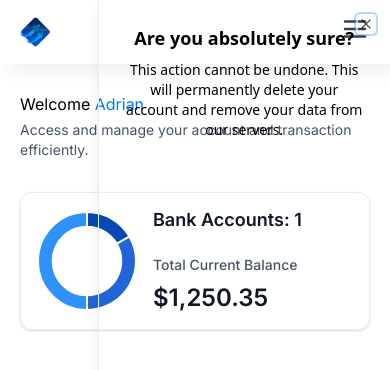
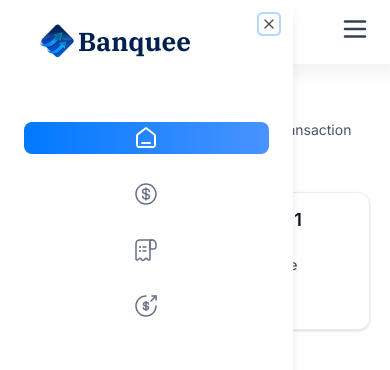
Before and after one commit to Berthje/banquee-app, a Next.js app: page / in a window 390 px wide. Both pictures are taken after a click on the button 355 px from the left and 29 px from the top of the page. Shown: the top 370 px of the page. Built offline with nearby package versions, Linux system fonts and the light colour scheme.

Commit message:
refactor: Update MobileNav component with improved mobile navigation

```diff
--- a/components/MobileNav.tsx
+++ b/components/MobileNav.tsx
@@ -1,28 +1,49 @@
+'use client';
+
 import {
     Sheet,
+    SheetClose,
     SheetContent,
-    SheetDescription,
-    SheetHeader,
-    SheetTitle,
     SheetTrigger,
   } from "@/components/ui/sheet"
+import { sidebarLinks } from "@/constants"
+import { cn } from "@/lib/utils"
 import Image from "next/image"
+import Link from "next/link"
+import { usePathname } from "next/navigation"
 
 const MobileNav = ({ user }: MobileNavProps) => {
+    const pathname = usePathname();
+
     return (
         <section className="w-full max-w-[264px]">
             <Sheet>
                 <SheetTrigger>
                     <Image src="/icons/hamburger.svg" width={30} height={30} alt="Menu icon" className="cursor-pointer"/>
                 </SheetTrigger>
-            <SheetContent>
-                <SheetHeader>
-                <SheetTitle>Are you absolutely sure?</SheetTitle>
-                <SheetDescription>
-                    This action cannot be undone. This will permanently delete your account
-                    and remove your data from our servers.
-                </SheetDescription>
-                </SheetHeader>
+                <SheetContent side="left" className="border-none bg-white">
+                    <Link href="/" className="cursor-pointer items-center flex gap-1 px-4">
+                        <Image src="/icons/logo.svg" width={34} height={34} alt="banquee logo" />
+                        <h1 className="text-26 font-ibm-plex-serif font-bold text-black-1">Banquee</h1>
+                    </Link>
+                    <div className="mobilenav-sheet">
+                        <SheetClose asChild>
+                            <nav className="flex h-full flex-col gap-6 pt-16 text-white">
+                            {sidebarLinks.map((link, index) => {
+                                const isActive = pathname === link.route || pathname.startsWith(`${link.route}/`);
+
+                                return (
+                                    <Link href={link.route} key={link.label} className={cn('sidebar-link', {'bg-bank-gradient': isActive})}>
+                                        <div className="relative size-6">
+                                            <Image src={link.imgURL} alt={link.label} fill className={cn({'brightness-[3] invert-0': isActive})}/>
+                                        </div>
+                                        <p className={cn('sidebar-label', {'!text-white': isActive})}>{link.label}</p>
+                                    </Link>
+                                )
+                            })}
+                            </nav>
+                        </SheetClose>
+                    </div>
                 </SheetContent>
             </Sheet>
         </section>
```
Lines whose indentation alone changed are shown as unchanged.
